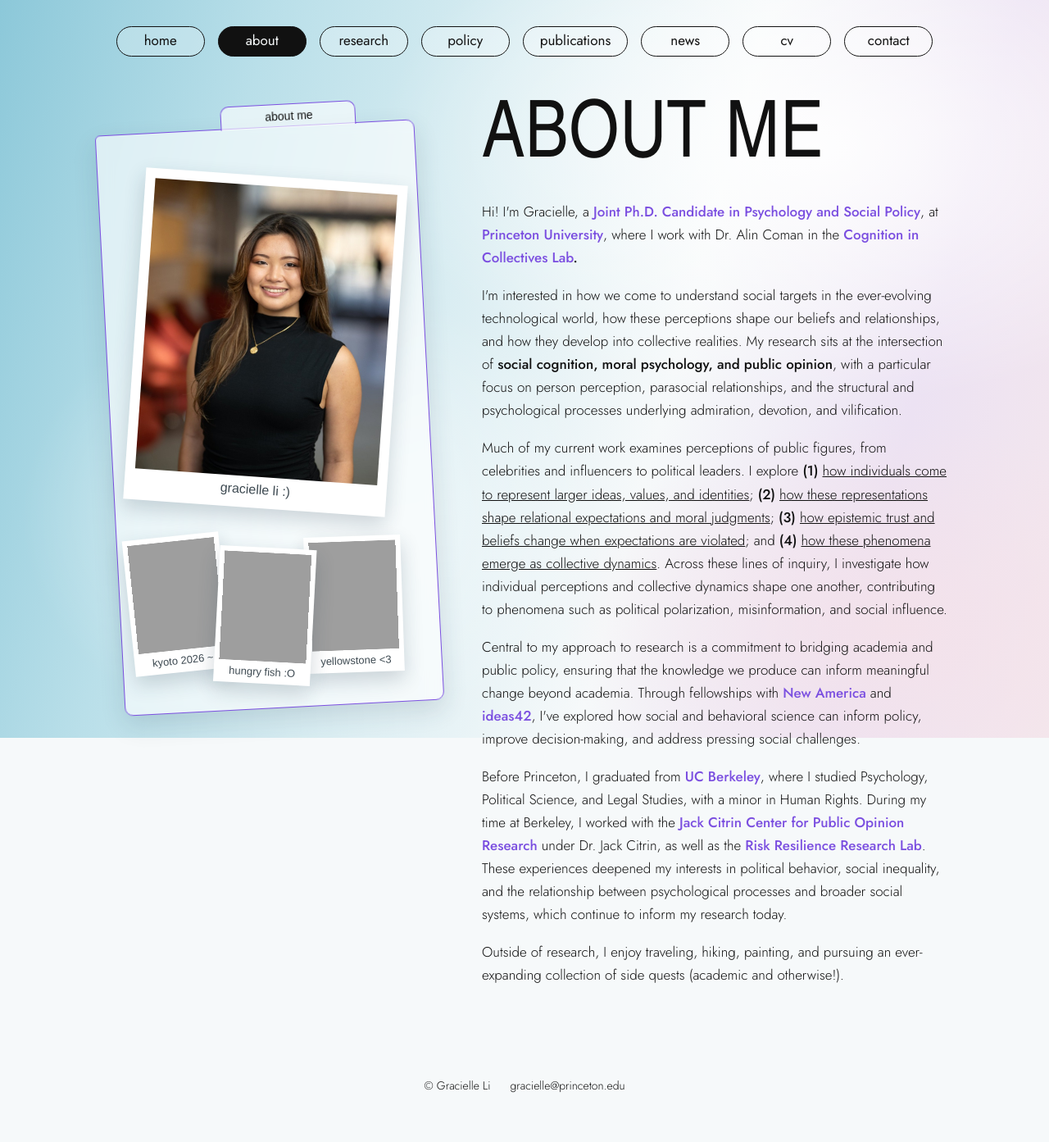
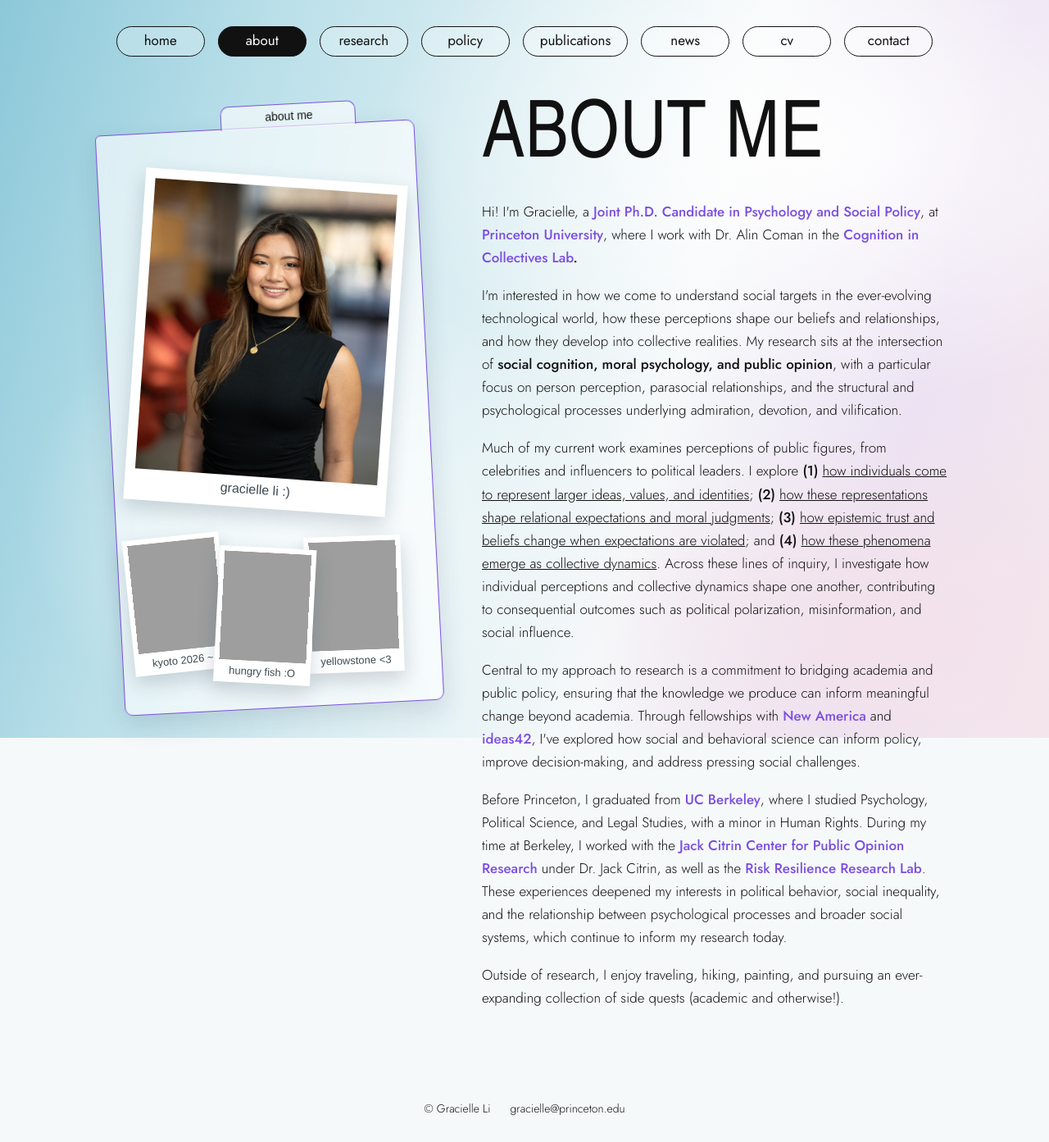
Before and after one commit to gracielleli/gracielleli.github.io, a Jekyll site: the page built from about.html, in a window 1280 px wide. Shown: the whole page at 82% size. Built offline with Jekyll 4.4.1, drawn with Linux system fonts in a browser that asks for light colours; some web fonts are replaced; before the commit the page ends 1365 px from its top, so only the background shows below that; grey boxes are pictures that could not be loaded.

Commit message:
Update about.html

```diff
--- a/about.html
+++ b/about.html
@@ -34,7 +34,7 @@ nav: about
     <p>I'm interested in how we come to understand social targets in the ever-evolving technological world, how these perceptions shape our beliefs and relationships, and how they develop into collective realities.
       My research sits at the intersection of <strong>social cognition, moral psychology, and public opinion</strong>, with a particular focus on person perception, parasocial relationships, and the structural and psychological processes underlying admiration, devotion, and vilification.</p>
     <p>Much of my current work examines perceptions of public figures, from celebrities and influencers to political leaders.
-      I explore <strong>(1)</strong> <u>how individuals come to represent larger ideas, values, and identities</u>; <strong>(2)</strong> <u>how these representations shape relational expectations and moral judgments</u>; <strong>(3)</strong> <u>how epistemic trust and beliefs change when expectations are violated</u>; and <strong>(4)</strong> <u>how these phenomena emerge as collective dynamics</u>. Across these lines of inquiry, I investigate how individual perceptions and collective dynamics shape one another, contributing to phenomena such as political polarization, misinformation, and social influence.</p>    <p>Central to my approach to research is a commitment to bridging academia and public policy, ensuring that the knowledge we produce can inform meaningful change beyond academia. Through fellowships with <a href="https://www.newamerica.org/" target="_blank" rel="noopener"><strong>New America</strong></a> and <a href="https://www.ideas42.org/" target="_blank" rel="noopener"><strong>ideas42</strong></a>, I've explored how social and behavioral science can inform policy, improve decision-making, and address pressing social challenges.</p>
+      I explore <strong>(1)</strong> <u>how individuals come to represent larger ideas, values, and identities</u>; <strong>(2)</strong> <u>how these representations shape relational expectations and moral judgments</u>; <strong>(3)</strong> <u>how epistemic trust and beliefs change when expectations are violated</u>; and <strong>(4)</strong> <u>how these phenomena emerge as collective dynamics</u>. Across these lines of inquiry, I investigate how individual perceptions and collective dynamics shape one another, contributing to consequential outcomes such as political polarization, misinformation, and social influence.</p>    <p>Central to my approach to research is a commitment to bridging academia and public policy, ensuring that the knowledge we produce can inform meaningful change beyond academia. Through fellowships with <a href="https://www.newamerica.org/" target="_blank" rel="noopener"><strong>New America</strong></a> and <a href="https://www.ideas42.org/" target="_blank" rel="noopener"><strong>ideas42</strong></a>, I've explored how social and behavioral science can inform policy, improve decision-making, and address pressing social challenges.</p>
 <p>Before Princeton, I graduated from <a href="https://www.berkeley.edu" target="_blank" rel="noopener"><strong>UC Berkeley</strong></a>, where I studied Psychology, Political Science, and Legal Studies, with a minor in Human Rights.
 During my time at Berkeley, I worked with the<strong><a href="https://citrincenter.berkeley.edu/" target="_blank" rel="noopener"> Jack Citrin Center for Public Opinion Research</a></strong> under Dr. Jack Citrin, as well as the <a href="https://risk-resilience.berkeley.edu/" target="_blank" rel="noopener"><strong>Risk Resilience Research Lab</strong></a>. These experiences deepened my interests in political behavior, social inequality, and the relationship between psychological processes and broader social systems, which continue to inform my research today.</p>
 <p>Outside of research, I enjoy traveling, hiking, painting, and pursuing an ever-expanding collection of side quests (academic and otherwise!).</p>
```
